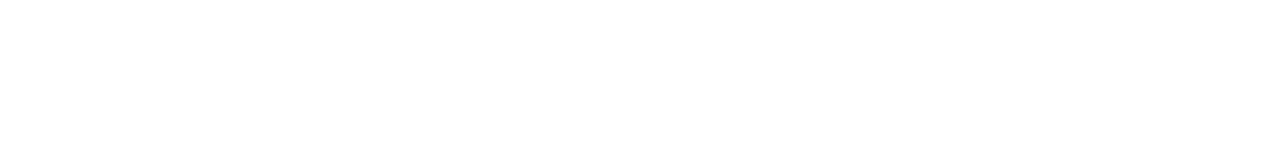
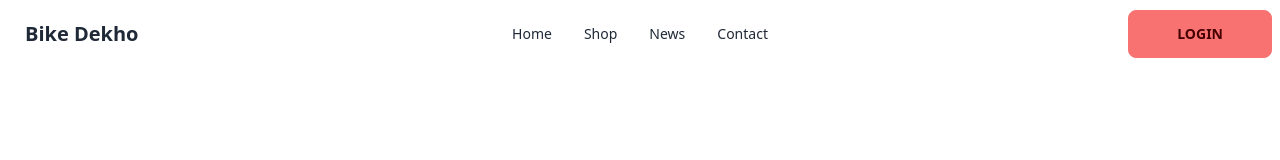
Before and after one commit to arfan333/bikerzone-daisyui-repo, a plain HTML site: page index.html in a window 1280 px wide. Drawn offline with nearby package versions, Linux system fonts and the light colour scheme.

Commit message:
first commit

```diff
--- a/index.html
+++ b/index.html
@@ -4,8 +4,54 @@
     <meta charset="UTF-8">
     <meta name="viewport" content="width=device-width, initial-scale=1.0">
     <title>Biker zone tailwind + daisyui work</title>
+    <!-- tailwind + daisyui cdn part -->
+    <link href="https://cdn.jsdelivr.net/npm/daisyui@3.3.1/dist/full.css" rel="stylesheet" type="text/css" />
+<script src="https://cdn.tailwindcss.com"></script>
+<!-- fav icon part  -->
+<link rel="shortcut icon" href="images/others/extrabike.png" type="image/x-icon">
 </head>
 <body>
+    <head>
+        <!-- navbar section -->
+      <nav>
+        <div class="navbar bg-base-100">
+            <div class="navbar-start">
+              <div class="dropdown">
+                <label tabindex="0" class="btn btn-ghost lg:hidden">
+                  <svg xmlns="http://www.w3.org/2000/svg" class="h-5 w-5" fill="none" viewBox="0 0 24 24" stroke="currentColor"><path stroke-linecap="round" stroke-linejoin="round" stroke-width="2" d="M4 6h16M4 12h8m-8 6h16" /></svg>
+                </label>
+                <ul tabindex="0" class="menu menu-sm dropdown-content mt-3 z-[1] p-2 shadow bg-base-100 rounded-box w-52">
+                  <li><a>Home</a></li>
+                  <li><a>Shop</a></li>
+                  <li><a>News</a></li>
+                  <li><a>Contact</a></li>
+                </ul>
+              </div>
+              <a class="btn btn-ghost normal-case text-xl">Bike Dekho</a>
+            </div>
+            <div class="navbar-center hidden lg:flex">
+              <ul class="menu menu-horizontal px-1">
+                <li><a>Home</a></li>
+                <li><a>Shop</a></li>
+                <li><a>News</a></li>
+                <li><a>Contact</a></li>
+              </ul>
+            </div>
+            <div class="navbar-end">
+              <a class="btn btn-error py-4 px-12">Login</a>
+            </div>
+          </div>
+      </nav>
+
+    </head>
+    <main>
+
+
+    </main>
+    <footer>
+
+
+    </footer>
 
 </body>
 </html>
--- /dev/null
+++ b/tailwind.config.js
@@ -0,0 +1,7 @@
+module.exports = {
+    content: [],
+    theme: {
+      extend: {},
+    },
+    plugins: [],
+  }
```
